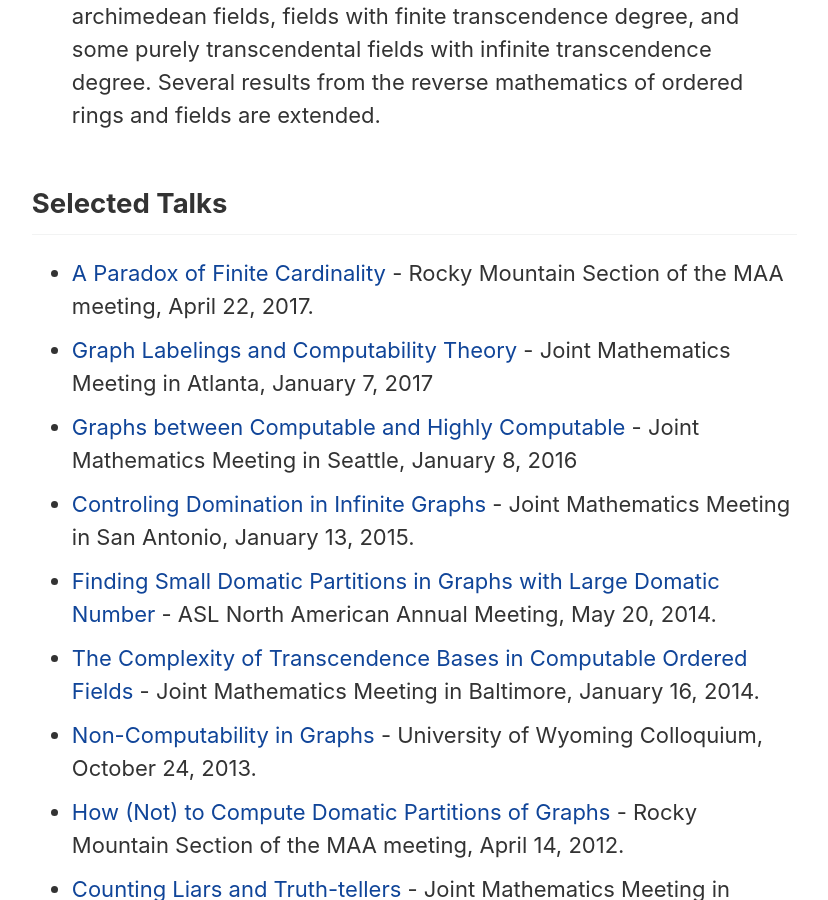
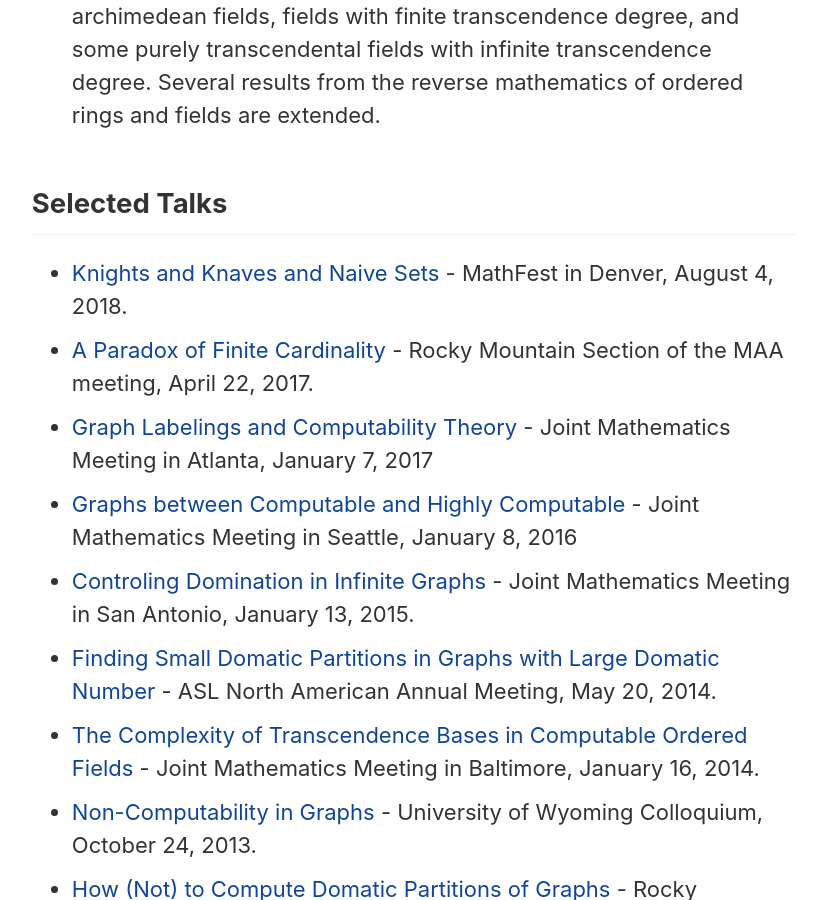
Before and after one commit to oscarlevin/oscarlevin.github.io, a Jekyll site: the page built from research.html, in a window 1280 px wide and 900 px high, scrolled down 4492 px. Shown: the whole window, without its empty margins (252-1080 px from the left). Built offline with Jekyll 4.4.1, drawn with Linux system fonts in a browser that asks for light colours; formulas are drawn with MathJax 3.

Commit message:
Add talk

```diff
--- a/research.html
+++ b/research.html
@@ -70,7 +70,8 @@ decision problem for highly computable graphs, locally finite computable graphs,
 
 <h2>Selected Talks</h2>
 <ul class="no-dots">
-<li><a href="/talks/maa-rms2017.pdf">A Paradox of Finite Cardinality</a> - Rocky Mountain Section of the MAA meeting, April 22, 2017.
+<li><a href="/talks/mathfest2018.pdf">Knights and Knaves and Naive Sets</a> - MathFest in Denver, August 4, 2018.</li>
+<li><a href="/talks/maa-rms2017.pdf">A Paradox of Finite Cardinality</a> - Rocky Mountain Section of the MAA meeting, April 22, 2017.</li>
 <li><a href="/talks/jmm2017talk.pdf">Graph Labelings and Computability Theory</a> - Joint Mathematics Meeting in Atlanta, January 7, 2017</li>
 <li><a href="/talks/jmm2016talk.pdf">Graphs between Computable and Highly Computable</a> - Joint Mathematics Meeting in Seattle, January 8, 2016</li>
 <li><a href="/talks/jmm2015talk.pdf">Controling Domination in Infinite Graphs</a> - Joint Mathematics Meeting in San Antonio, January 13, 2015.</li>
```
Also changed, not shown: 1 other file.
